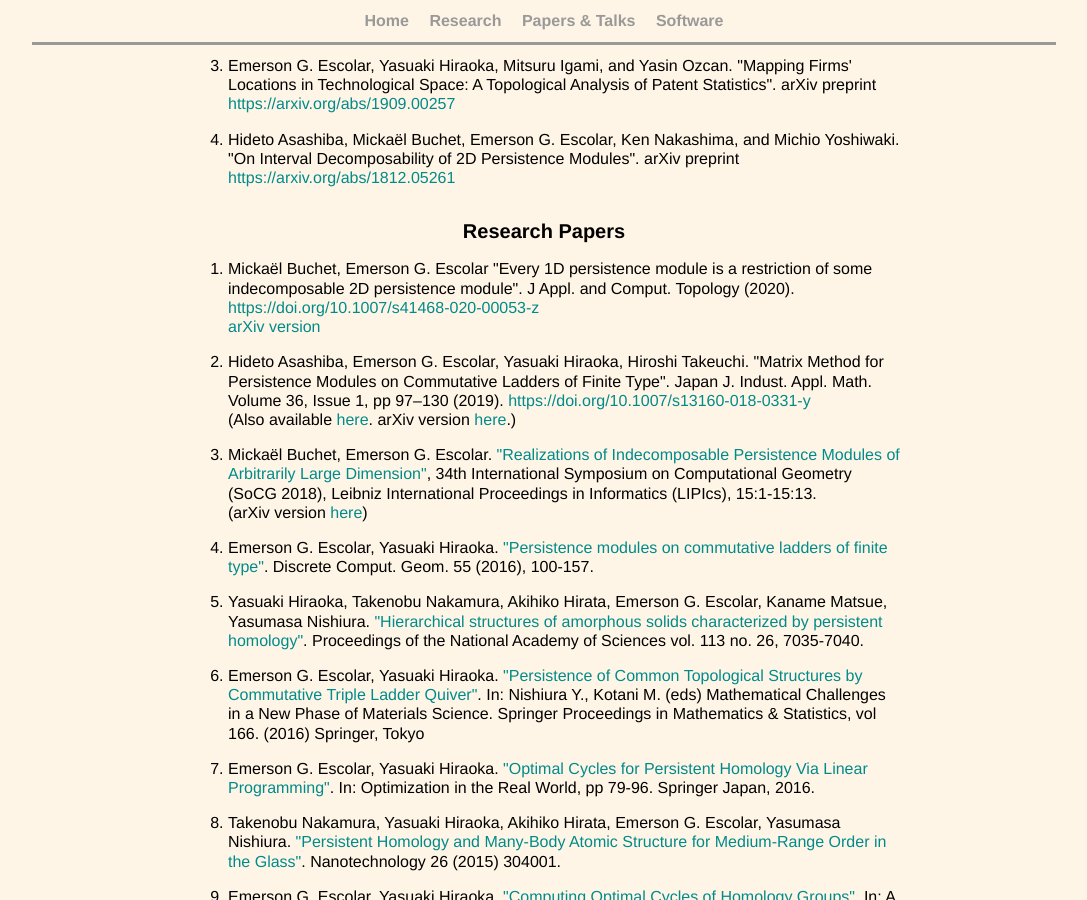
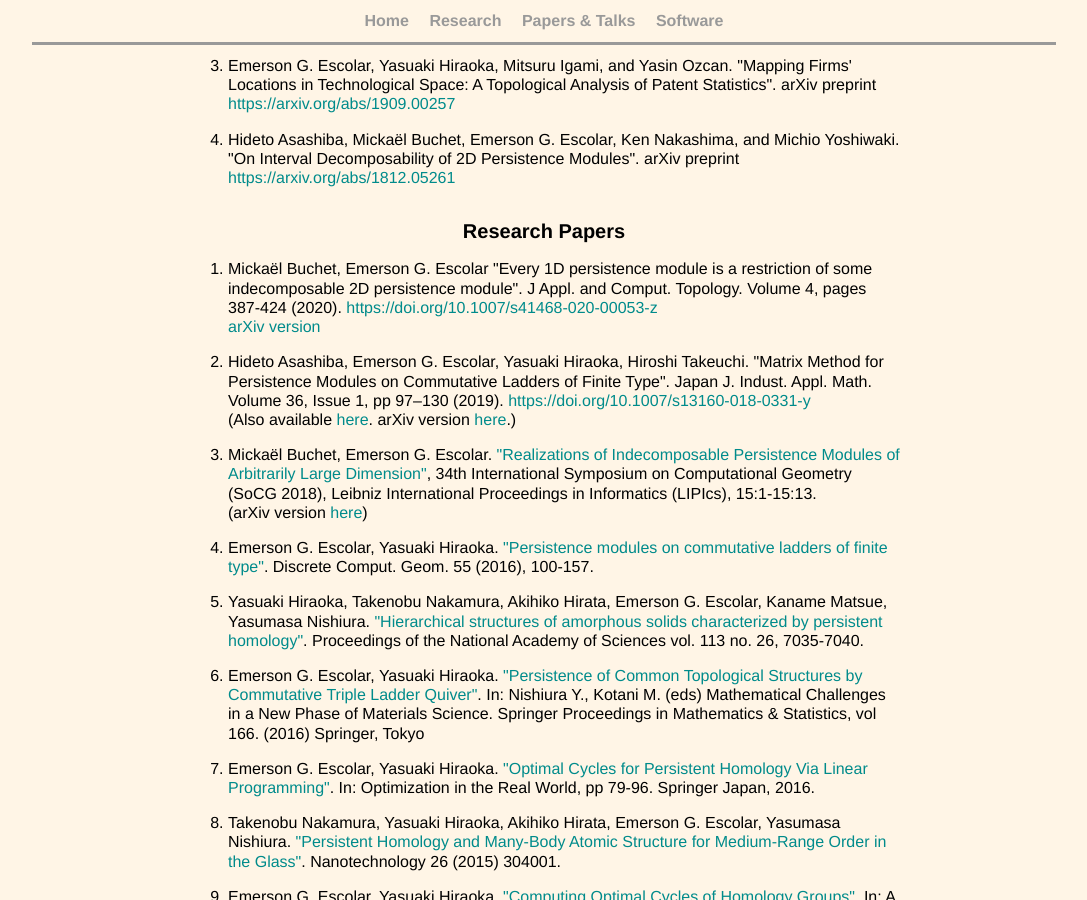
Before and after one commit to emerson-escolar/emerson-escolar.github.io, a Jekyll site: the page built from research_lists.html, in a window 1280 px wide and 900 px high, scrolled down 408 px. Shown: the whole window, without its empty margins (96-1183 px from the left). Built offline with Jekyll 4.4.1, drawn with Linux system fonts in a browser that asks for light colours.

Commit message:
update page numbers

```diff
--- a/research_lists.html
+++ b/research_lists.html
@@ -78,7 +78,7 @@ title: Emer's Papers & Talks
     <li>
       Mickaël Buchet, Emerson G. Escolar
       "Every 1D persistence module is a restriction of some indecomposable 2D persistence module".
-      J Appl. and Comput. Topology (2020).
+      J Appl. and Comput. Topology. Volume 4, pages 387-424 (2020).
       <a target="_blank" href="https://doi.org/10.1007/s41468-020-00053-z">
         https://doi.org/10.1007/s41468-020-00053-z</a>
 
```
